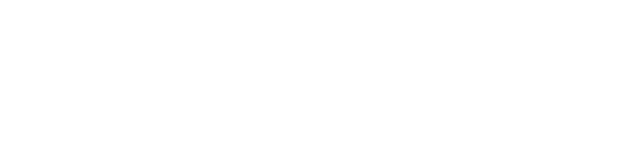
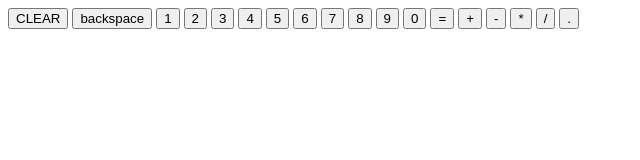
Before and after one commit to ArekModrzejewski/calculator, a plain HTML site: page index.html in a window 1280 px wide. Shown: the whole page, without its empty margins (0-640 px from the left). Drawn offline with Linux system fonts and the light colour scheme.

Commit message:
add buttons to html

```diff
--- a/index.html
+++ b/index.html
@@ -9,6 +9,28 @@
     <script src="script.js"></script>
 </head>
 <body>
-
+    <div class="calculator">
+        <div class="display"></div>
+        <div class="calculator-buttons">
+            <button id="clear">CLEAR</button>
+            <button id="backspace">backspace</button>
+            <button id="1">1</button>
+            <button id="2">2</button>
+            <button id="3">3</button>
+            <button id="4">4</button>
+            <button id="5">5</button>
+            <button id="6">6</button>
+            <button id="7">7</button>
+            <button id="8">8</button>
+            <button id="9">9</button>
+            <button id="0">0</button>
+            <button id="=">=</button>
+            <button id="+">+</button>
+            <button id="-">-</button>
+            <button id="*">*</button>
+            <button id="/">/</button>
+            <button id=".">.</button>
+        </div>
+    </div>
 </body>
 </html>
```
